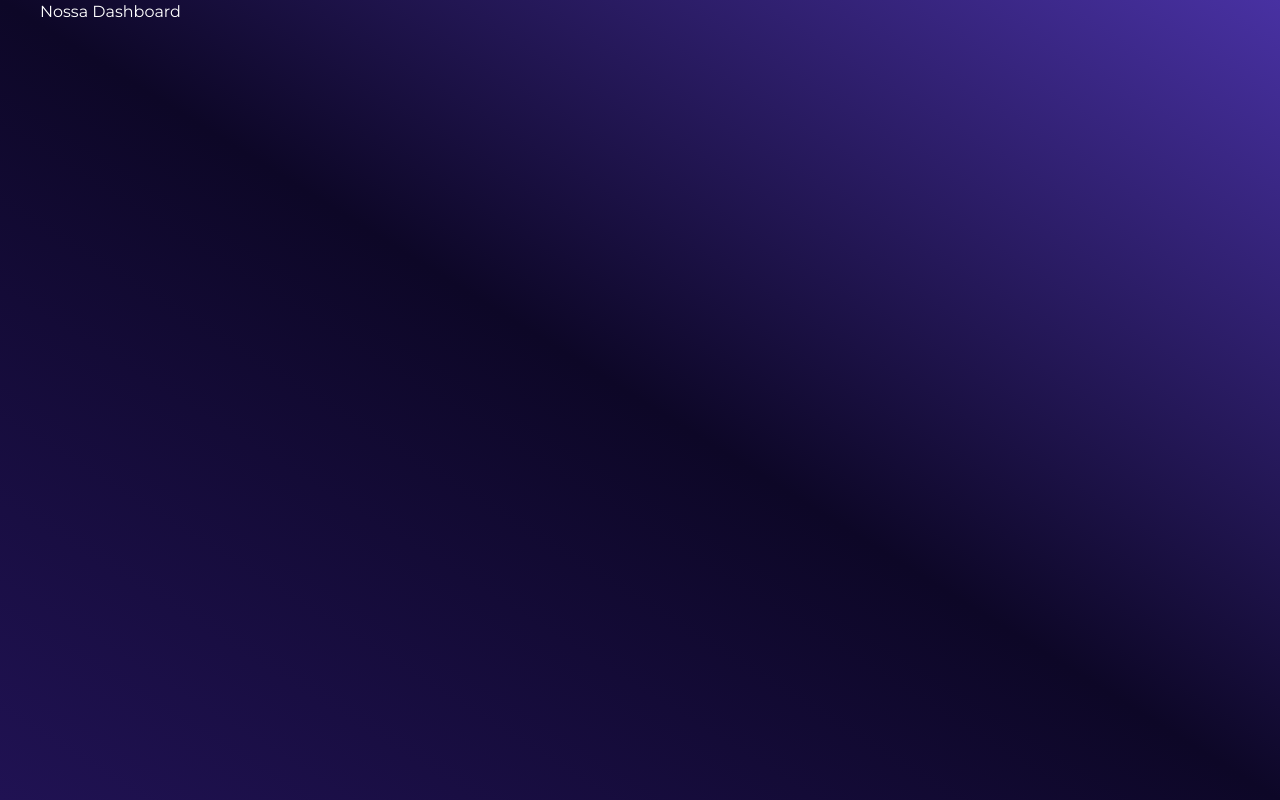
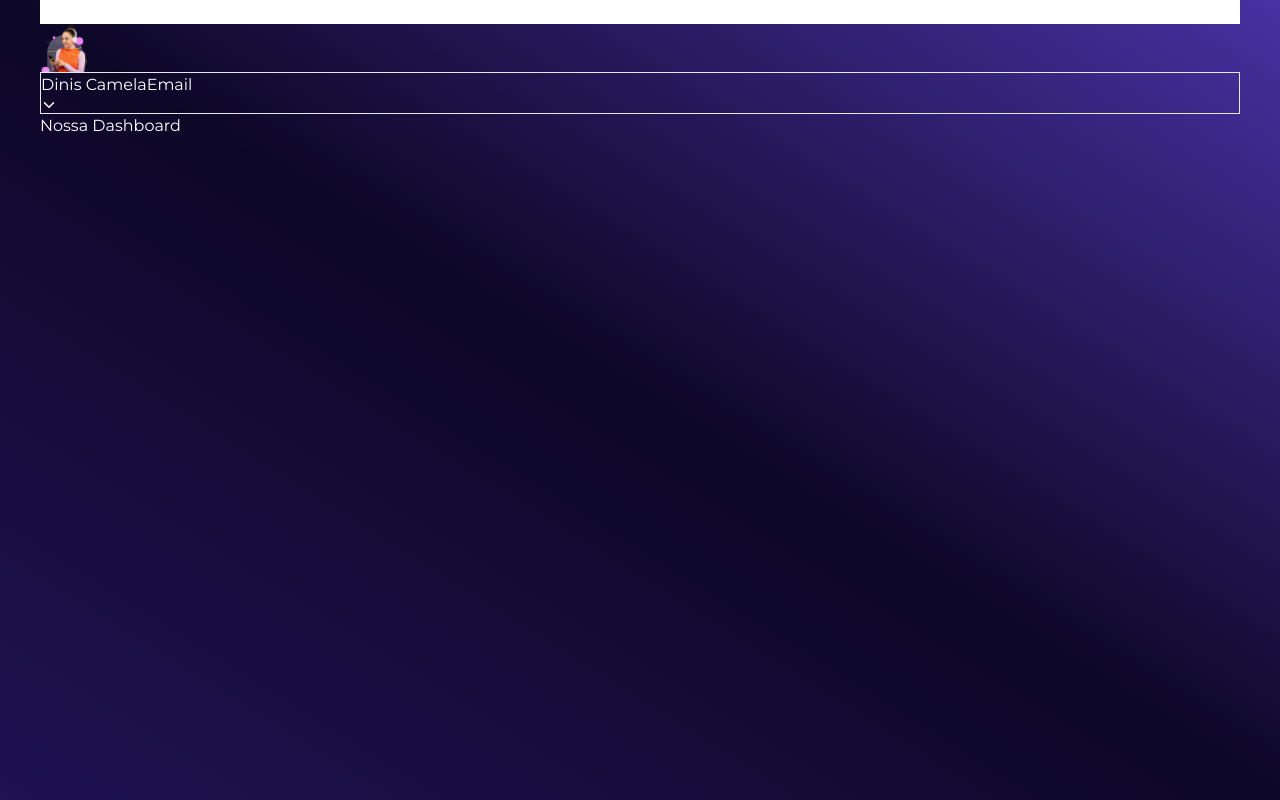
Before and after one commit to dennisDev77/splaeen-afx, a Next.js app: page /dashboard in a window 1280 px wide. Built offline with nearby package versions, Linux system fonts and the light colour scheme.

Commit message:
Create Header Components

```diff
--- a/src/app/dashboard/page.tsx
+++ b/src/app/dashboard/page.tsx
@@ -1,8 +1,12 @@
 import React from 'react'
+import Header from '@/components/Header/Header'
 
 const Dashboard = () => {
+
   return (
     <main className='container'>
+       {/* Add Header */}
+       <Header/>
        <h2>Nossa Dashboard</h2>
     </main>
   )
--- /dev/null
+++ b/src/components/Header/Header.tsx
@@ -0,0 +1,27 @@
+import React from 'react'
+import Image from 'next/image'
+import { IoIosArrowDown } from "react-icons/io";
+
+const Header = () => {
+  return (
+    <main>
+        <header>
+            <input type="search" />
+            <div>
+                <Image src='/images/Group.svg' alt='Carregando a Headimage' height={100} width={100} className='w-12 h-12'/>
+                <article className='border'>
+                    <div>
+                        <span>Dinis Camela</span>
+                        <span>Email</span>
+                    </div>
+                    <span>
+                    <IoIosArrowDown/>
+                    </span>
+                </article>
+            </div>
+        </header>
+    </main>
+  )
+}
+
+export default Header
```
